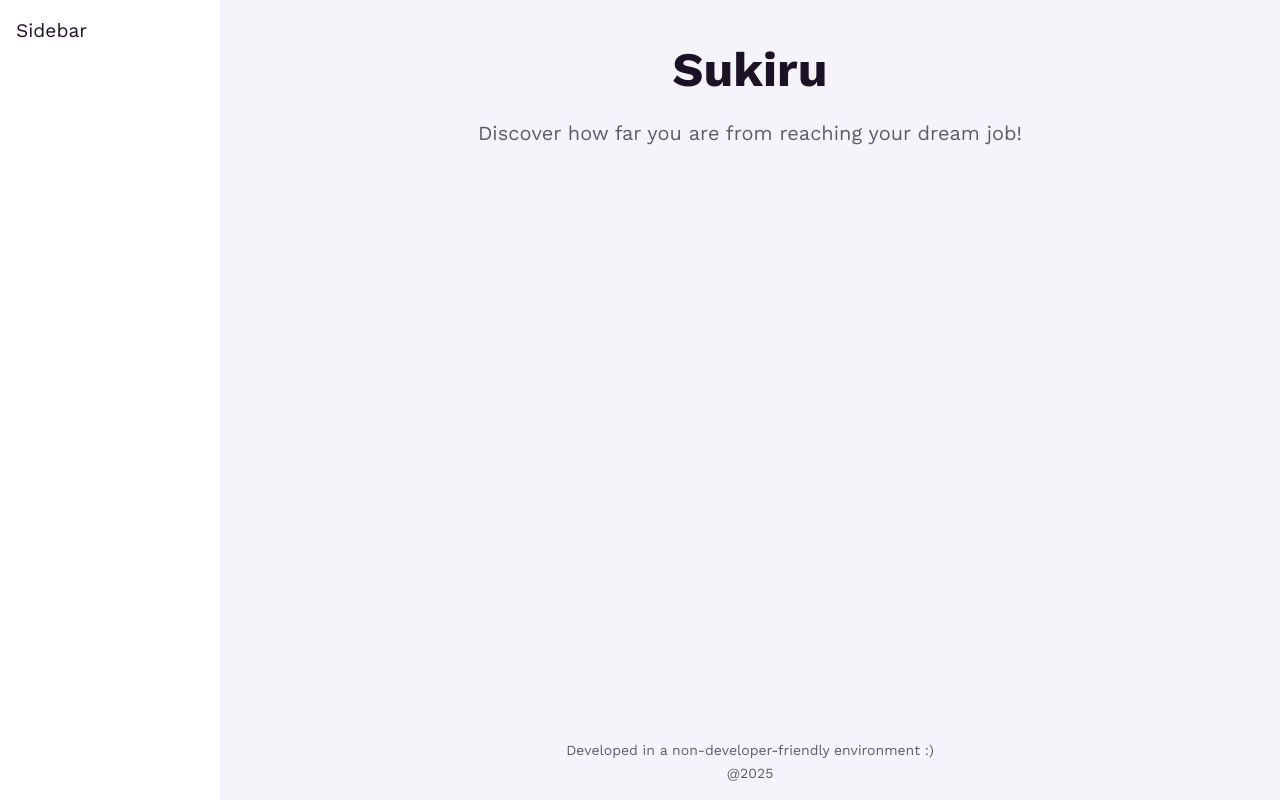
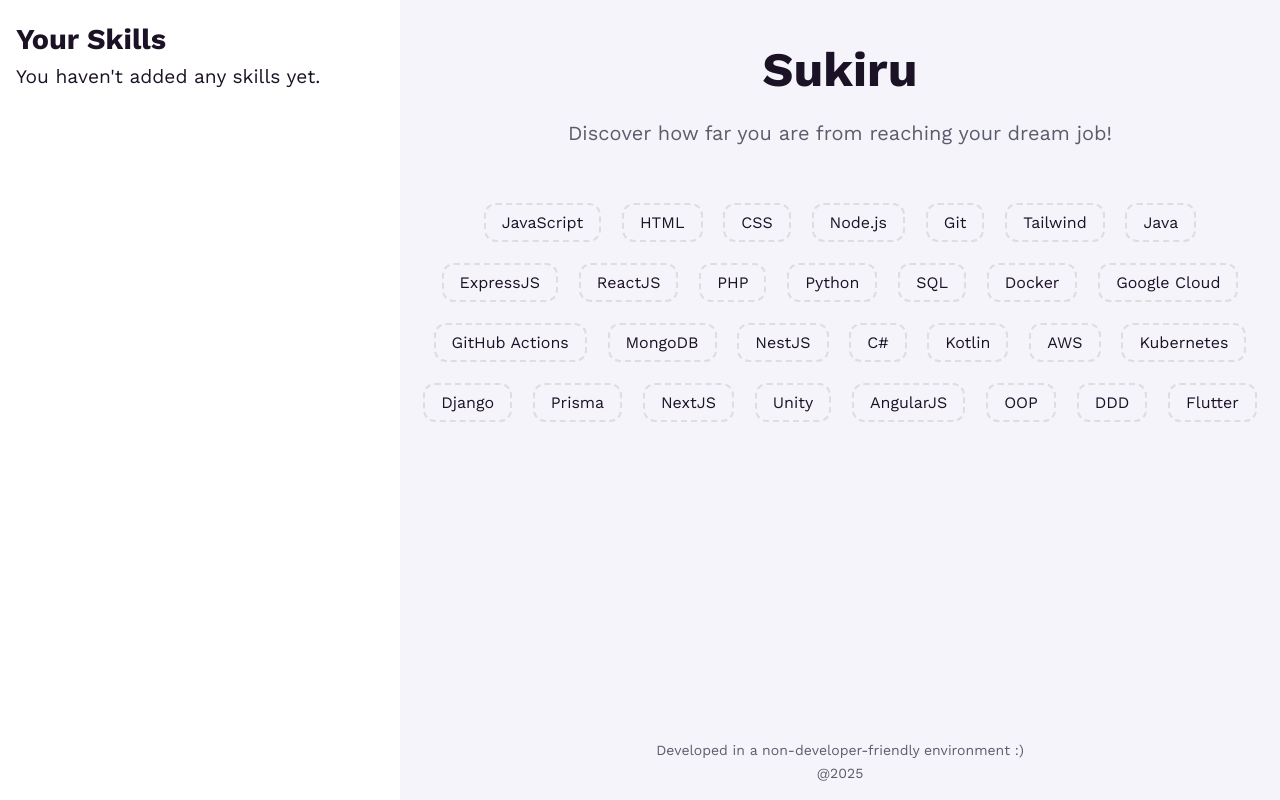
Before and after one commit to alexrcore/Sukiru, a React (Vite) app in the folder フロントエンド/: page / in a window 1280 px wide. Built offline with nearby package versions, Linux system fonts and the light colour scheme; a web font is replaced by a local one.

Commit message:
✨: add skill selection feature (filler values)

```diff
--- a/フロントエンド/src/components/Sidebar/Sidebar.css
+++ b/フロントエンド/src/components/Sidebar/Sidebar.css
@@ -1,5 +1,5 @@
-.sidebar-filler {
-  width: 220px;
+.sidebar {
+  width: 400px;
   background: var(--color-card-bg);
   min-height: 100vh;
   padding: 1rem;
--- a/フロントエンド/src/components/Sidebar/Sidebar.jsx
+++ b/フロントエンド/src/components/Sidebar/Sidebar.jsx
@@ -1,7 +1,12 @@
 import './Sidebar.css'
+import SidebarSkillSet from '../SidebarSkillSet/SidebarSkillSet.jsx'
 
-const Sidebar = () => {
-  return <div className="sidebar-filler">Sidebar</div>
+const Sidebar = ({ selectedSkills, toggleSkill }) => {
+  return (
+    <div className="sidebar">
+      <SidebarSkillSet selectedSkills={selectedSkills} onToggleSkill={toggleSkill} />
+    </div>
+  )
 }
 
 export default Sidebar
--- /dev/null
+++ b/フロントエンド/src/components/SidebarSkillSet/SidebarSkillSet.jsx
@@ -0,0 +1,16 @@
+import SkillGrid from '../SkillGrid/SkillGrid'
+
+const SidebarSkillSet = ({ selectedSkills, onToggleSkill }) => {
+  return (
+    <aside className="skillset-sidebar">
+      <h2>Your Skills</h2>
+      {selectedSkills.length === 0 ? (
+        <p className="empty-note">You haven't added any skills yet.</p>
+      ) : (
+        <SkillGrid skills={selectedSkills} selectedSkills={selectedSkills} onToggleSkill={onToggleSkill} />
+      )}
+    </aside>
+  )
+}
+
+export default SidebarSkillSet
--- a/フロントエンド/src/components/SkillTag/SkillTag.css
+++ b/フロントエンド/src/components/SkillTag/SkillTag.css
@@ -24,6 +24,7 @@ button {
 
 .skill-active {
   border-style: solid;
+  border-color: var(--bright-purple);
 }
 
 .skill-missing {
--- a/フロントエンド/src/layouts/MainLayout/MainLayout.jsx
+++ b/フロントエンド/src/layouts/MainLayout/MainLayout.jsx
@@ -1,15 +1,59 @@
+import { useState } from 'react'
 import Header from '../../components/Header/Header'
 import Footer from '../../components/Footer/Footer'
 import Sidebar from '../../components/Sidebar/Sidebar'
+import SkillGrid from '../../components/SkillGrid/SkillGrid'
 import './MainLayout.css'
 
+const ALL_SKILLS = [
+  'JavaScript',
+  'HTML',
+  'CSS',
+  'Node.js',
+  'Git',
+  'Tailwind',
+  'Java',
+  'ExpressJS',
+  'ReactJS',
+  'PHP',
+  'Python',
+  'SQL',
+  'Docker',
+  'Google Cloud',
+  'GitHub Actions',
+  'MongoDB',
+  'NestJS',
+  'C#',
+  'Kotlin',
+  'AWS',
+  'Kubernetes',
+  'Django',
+  'Prisma',
+  'NextJS',
+  'Unity',
+  'AngularJS',
+  'OOP',
+  'DDD',
+  'Flutter',
+]
+
 const MainLayout = () => {
+  const [selectedSkills, setSelectedSkills] = useState('')
+
+  const toggleSkill = skill => {
+    setSelectedSkills(prev => (prev.includes(skill) ? prev.filter(s => s !== skill) : [...prev, skill]))
+  }
+
   return (
     <div className="main-layout">
-      <Sidebar />
+      <Sidebar selectedSkills={selectedSkills} toggleSkill={toggleSkill} />
       <div className="main-layout-body">
         <Header />
-        <main className="main-content">{/* Main content goes here */}</main>
+        <main className="main-content">
+          <div>
+            <SkillGrid skills={ALL_SKILLS} selectedSkills={selectedSkills} onToggleSkill={toggleSkill} />
+          </div>
+        </main>
         <Footer />
       </div>
     </div>
```
